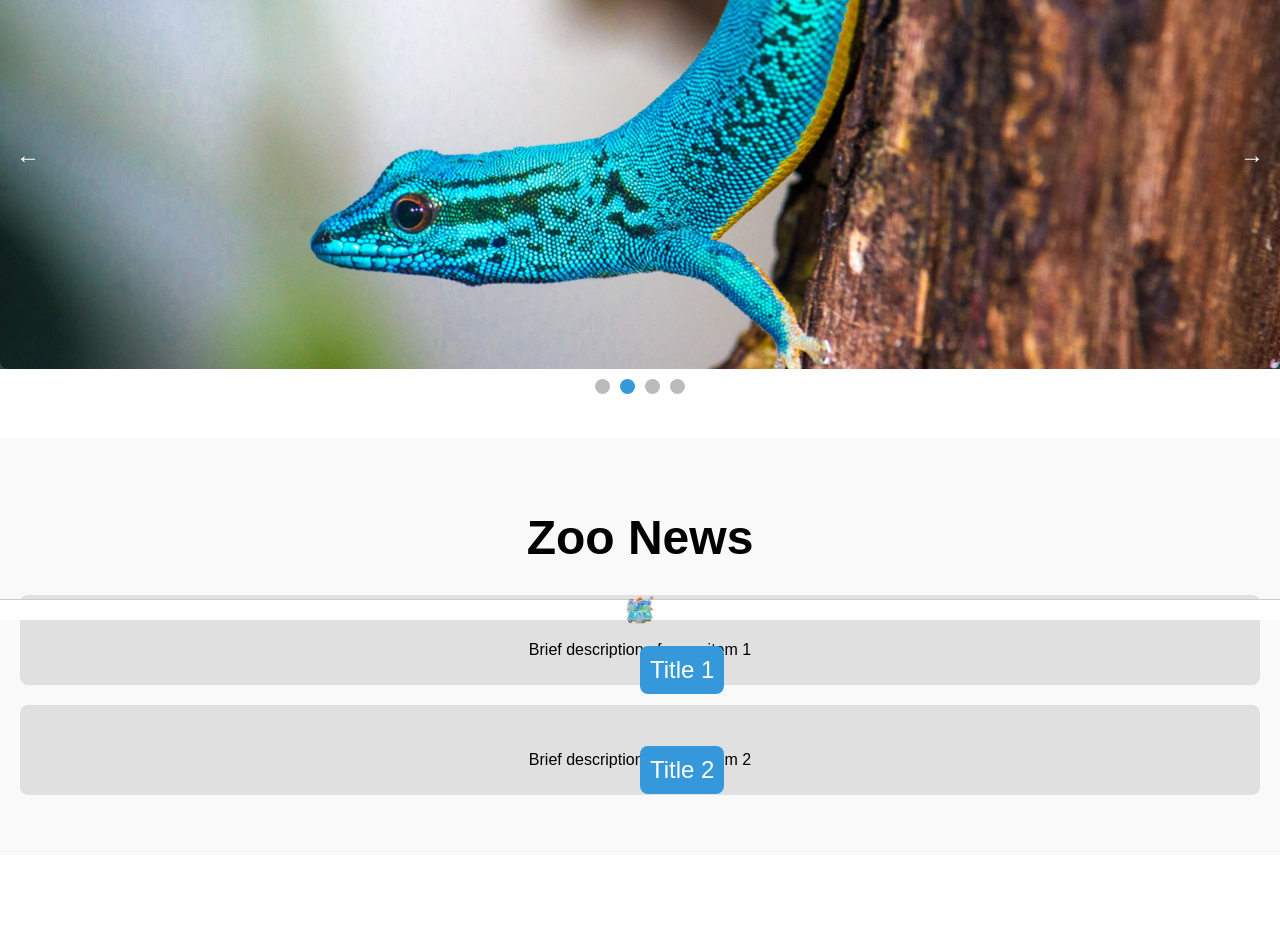
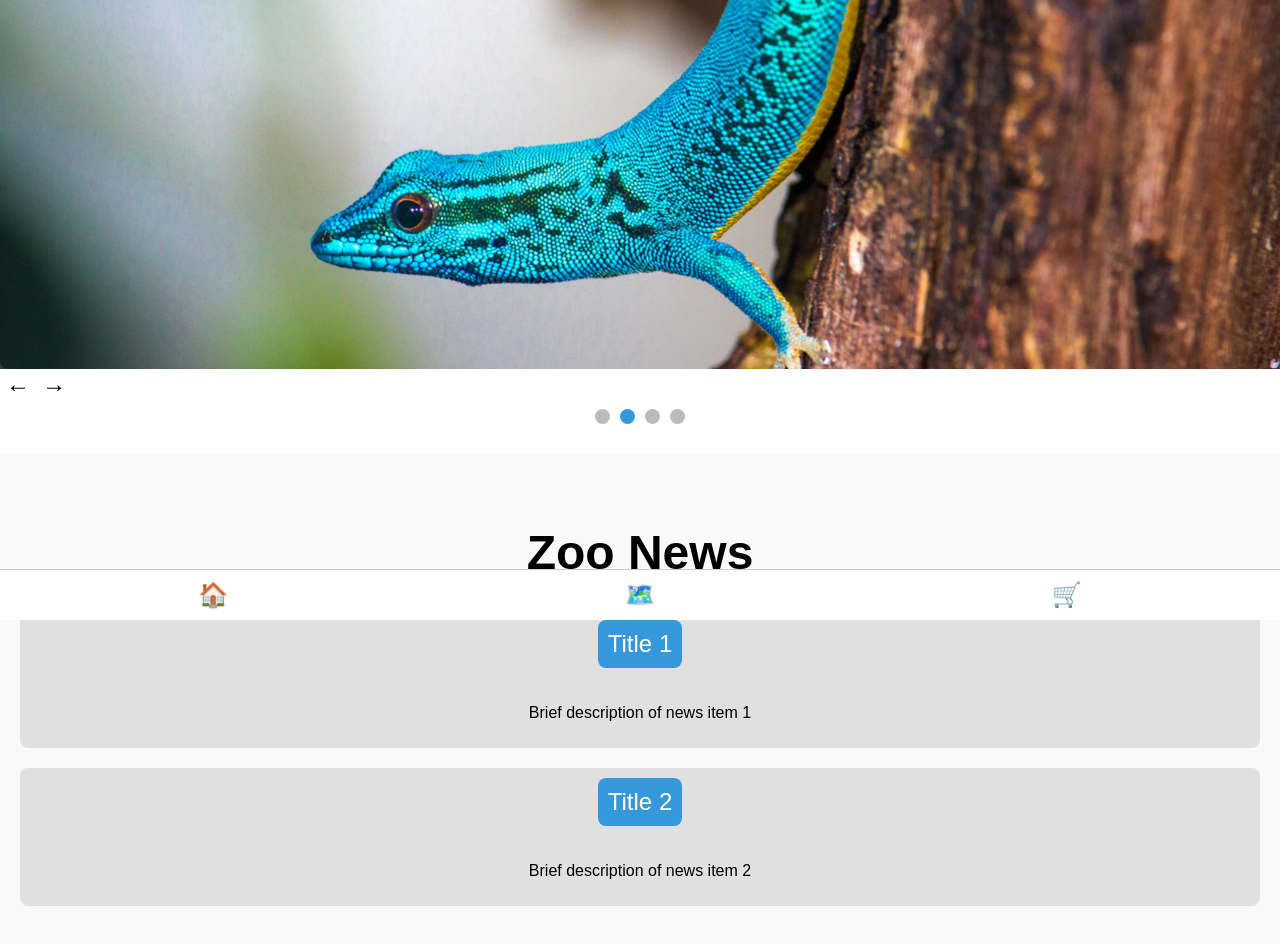
Before and after one commit to DARAAC/ZooProjekt2, a React (Vite) app: page / in a window 1280 px wide. Shown: the part 180-1124 px from the top of the page. Before the commit the page ends 1035 px from the top, so only its background shows below. Built offline with nearby package versions, Linux system fonts and the light colour scheme.

Commit message:
button problem fixed

```diff
--- a/src/components/News.css
+++ b/src/components/News.css
@@ -26,7 +26,7 @@
     background-color: #3498db;
     color: white;
     padding: 10px;
-    margin-top: 450px;
+   /* margin-top: 450px;*/
     border: none;
     cursor: pointer;
     border-radius: 8px;
@@ -37,7 +37,7 @@
     background-color: #3498db;
     color: white;
     padding: 10px;
-    margin-top: 550px;
+    /*margin-top: 550px;*/
 
     border: none;
     cursor: pointer;
--- a/src/components/Slideshow.css
+++ b/src/components/Slideshow.css
@@ -20,7 +20,7 @@ img {
     border-radius: 8px;
 }
 
-button {
+.slideshow-button {
     position: absolute;
     top: 50%;
     background-color: rgba(0, 0, 0, 0.5);
```
